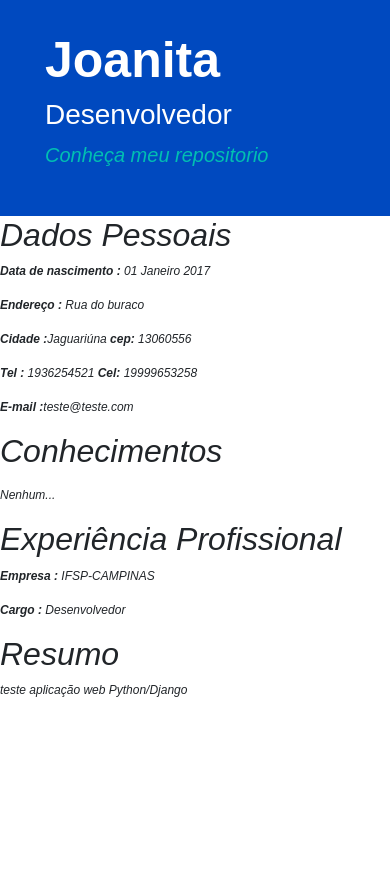
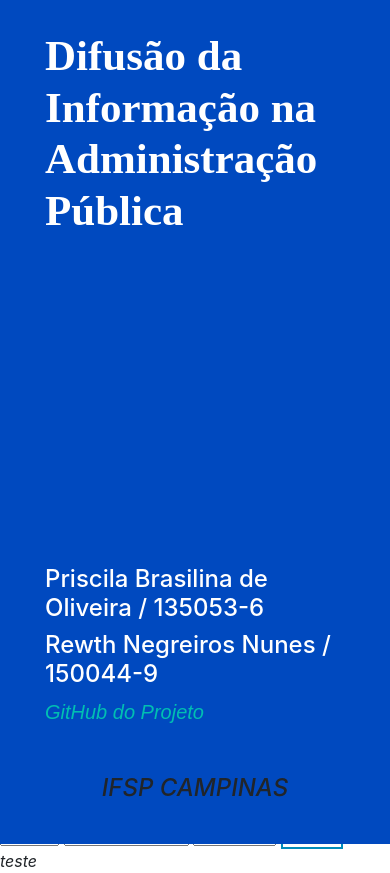
Before and after one commit to rewthnunes/ProjetoSite, a Django app: page / in a window 390 px wide; the page is wider, and only the part inside the window is pictured. Before the commit the page ends 697 px from the top of that part, so only its background shows below. Run offline with Django 3.2, Linux system fonts and the light colour scheme; data comes from the database, SQL or seed files in the repository; some libraries are stand-ins or nearby versions.

Commit message:
Ajustes no HTML

```diff
--- a/paginas/static/css/style.css
+++ b/paginas/static/css/style.css
@@ -13,9 +13,9 @@
 }
 
 #show h1{
-  font-family: 'Arial';
+  font-family: 'Times New Roman';
   font-weight: bold;
-  font-size:50px;
+  font-size:43px;
 }
 
 .negrit{
@@ -45,3 +45,36 @@
     font-size:12px;
     font-family: 'Arial', serif;
 }
+
+#show img {
+    margin-left: 115%;
+}
+
+.button2 {
+    background-color: white;
+    color: black;
+    border: 2px solid #008CBA;
+}
+
+.button2:hover {
+    background-color: #008CBA;
+    color: white;
+    float: right;
+}
+
+.footer {
+    position:absolute;
+    bottom:0;
+    left:0;
+    width:100%;;
+    height:80px;
+    padding-top:10px;
+    background-color:#0049BF;
+    text-align:center;
+}
+
+.div {
+    position: relative;
+    left: 30px;
+    border: 3px solid #73AD21;
+}
--- a/paginas/templates/paginas/pagina_exibir.html
+++ b/paginas/templates/paginas/pagina_exibir.html
@@ -12,16 +12,16 @@
 
 <body>
 
-    {% for pessoa in pessoa %}
-
         <div class="container-fluid">
             <div class="section">
                 <div class="container" id="show">
                     <div class="row">
-                        <div class="col-md-8">
-                            <h1>{{pessoa.name}}</h1>
-                            <h3>{{pessoa.current_position}}</h3>
-                            <p><a href="{{pessoa.github}}"> <i>Conheça meu repositorio<i></a></p>
+                        <div class="col-md-10">
+                            <h1>Difusão da Informação na Administração Pública</h1>
+                            <img src="/logo.png"/>
+                            <h4>Priscila Brasilina de Oliveira / 135053-6</h4>
+                            <h4>Rewth Negreiros Nunes / 150044-9</h4>
+                            <p><a href="https://github.com/rewthnunes/ProjetoSite"> <i>GitHub do Projeto<i></a></p>
                         </div>
                     </div>
                 </div>
@@ -33,72 +33,65 @@
                 <div class="row">
                     <div class="panel panel-primary">
                         <div class="panel-heading">
-                            <h2>Dados Pessoais</h2>
+                            <h2>Filtro para gerar relatório</h2>
                         </div>
                         <div class="panel-body">
-                            <p><span class="negrit">Data de nascimento : </span>{{pessoa.data_nascimento}}</p>
-                            <p><span class="negrit">Endereço : </span>{{pessoa.adress}}</p>
-                            <p><span class="negrit">Cidade :</span>{{pessoa.city}} <span class="negrit">cep: </span>{{pessoa.cep}}</p>
-                            <p><span class="negrit">Tel :</span> {{pessoa.phone}} <span class="negrit"> Cel: </span>{{pessoa.mobile}}</p>
-                            <p><span class="negrit">E-mail :</span>{{pessoa.email}}</p>
-                        </div>
+ 							<select name="select" id="ano">
+ 								<option value="">Ano</option>
+ 								<option value="2012">2012</option>
+ 								<option value="2013">2013</option>
+ 								<option value="2014">2014</option>
+ 								<option value="2015">2015</option>
+ 								<option value="2016">2016</option>
+ 							</select>
+ 							<select name="regiao" id="regiao">
+ 								<option value="">Região</option>
+ 								<option value="norte">Norte</option>
+ 								<option value="nordeste">Nordeste</option>
+ 								<option value="centro">Centro-Oeste</option>
+ 								<option value="sul">Sul</option>
+ 							</select>
+							<select name="uf" id="uf">
+								<option value="">Capitais</option>
+								<option value="AC">AC</option>
+								<option value="AL">AL</option>
+								<option value="AM">AM</option>
+								<option value="AP">AP</option>
+								<option value="BA">BA</option>
+								<option value="CE">CE</option>
+								<option value="DF">DF</option>
+								<option value="ES">ES</option>
+								<option value="GO">GO</option>
+								<option value="MA">MA</option>
+								<option value="MG">MG</option>
+								<option value="MS">MS</option>
+								<option value="MT">MT</option>
+								<option value="PA">PA</option>
+								<option value="PB">PB</option>
+								<option value="PE">PE</option>
+								<option value="PI">PI</option>
+								<option value="PR">PR</option>
+								<option value="RJ">RJ</option>
+								<option value="RN">RN</option>
+								<option value="RS">RS</option>
+								<option value="RO">RO</option>
+								<option value="RR">RR</option>
+								<option value="SC">SC</option>
+								<option value="SE">SE</option>
+								<option value="SP">SP</option>
+								<option value="TO">TO</option>
+							 </select>
+							 <button class="button button2">Enviar</button>
+							 <div>teste</div>
+ 			            </div>
                     </div>
                 </div>
             </div>
         </div>
 
-         <div class="section">
-             <div class="container">
-                 <div class="row">
-                     <div class="panel panel-primary">
-                        <div class="panel-heading">
-                            <h2 id="Conhecimentos">Conhecimentos</h2>
-                        </div>
-
-                        <div class="panel-body">
-                            <p>{{pessoa.conhecimentos|linebreaks}}</p>
-                        </div>
-                    </div>
-                </div>
-             </div>
-         </div>
-
-        <div class="section">
-            <div class="container">
-                <div class="row">
-                     <div class="panel panel-primary">
-                        <div class="panel-heading">
-                             <h2 id="Experencia">Experiência Profissional</h2>
-                        </div>
-                        <div class="panel-body">
-                            <p><span class="negrit">Empresa : </span>{{pessoa.empresa}}</p>
-                            <p><span class="negrit">Cargo : </span>{{pessoa.current_position}}</p>
-                        </div>
-                    </div>
-                </div>
-             </div>
-        </div>
-
-         <div class="section">
-             <div class="container">
-                 <div class="row">
-                     <div class="panel panel-primary">
-                             <div class="panel-heading">
-                                 <h2 id="Resumo">Resumo</h2>
-                             </div>
-                             <div class="panel-body">
-                                 <p><span class="negrit"></span>{{pessoa.about}}</p>
-                            </div>
-                    </div>
-                </div>
-            </div>
-        </div>
-
-    {% empty %}
-     <div class="alert alert-danger">
-         <h2>Você ainda não cadastrou nehuma informação!!</h2>
-     </div>
-    {% endfor %}
+    <div class="footer">
+        <H4>IFSP CAMPINAS</H4>
+    </div>
 
 </body>
 </html>
```
Also changed, not shown: paginas/templates/paginas/pagina_graficos.html (added, +104 -0 lines), paginas/static/imagens/logo.png (added), paginas/templates/paginas/logo.png (added).
